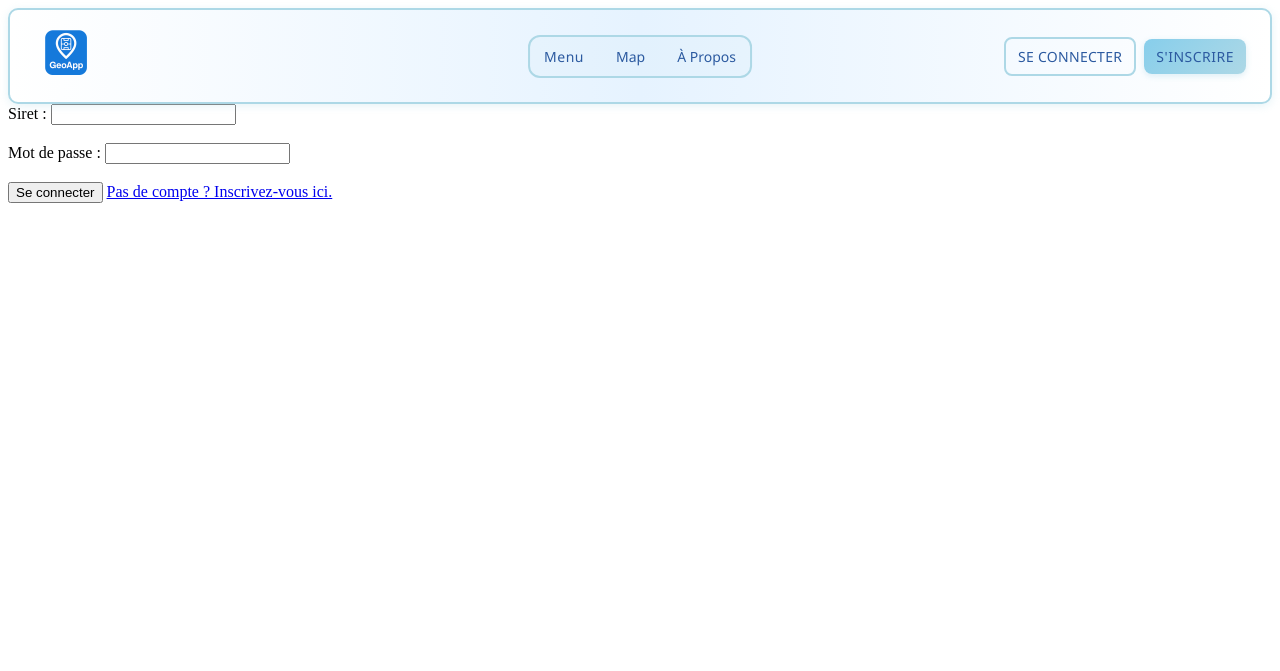
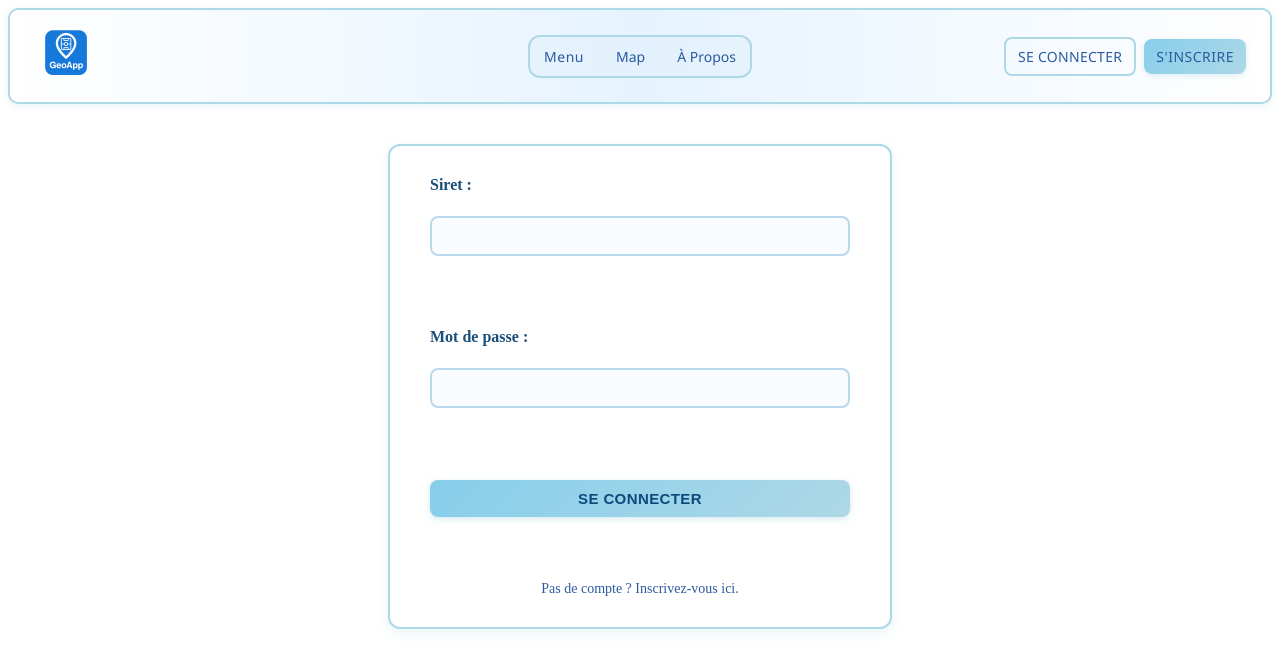
Before and after one commit to Tgby270/GeoApp, a PHP site: page /HTML/connexionPage.php in a window 1280 px wide. Shown: the top 671 px of the page. Run offline with PHP 8.4, Linux system fonts and the light colour scheme.

Commit message:
style inscription et connexion

```diff
--- /dev/null
+++ b/CSS/inscription.css
@@ -0,0 +1,92 @@
+.form-container {
+    display: flex;
+    justify-content: center;
+    margin-top: 40px;
+    padding: 0 12px;
+}
+
+form {
+    background: #ffffff;
+    padding: 30px 40px;
+    border-radius: 12px;
+    box-shadow: 0 4px 12px rgba(173, 216, 230, 0.25);
+    border: 2px solid #add8e6;
+    max-width: 420px;
+    width: 100%;
+    display: flex;
+    flex-direction: column;
+    gap: 18px;
+}
+
+form label {
+    font-weight: 600;
+    color: #1a4f7a;
+    margin-bottom: 4px;
+    display: block;
+}
+
+form input[type="integer"],
+form input[type="email"],
+form input[type="password"],
+form input[type="password2"] {
+    width: 100%;
+    padding: 10px 12px;
+    border-radius: 8px;
+    border: 2px solid #b9d9ef;
+    background: #f8fcff;
+    font-size: 14px;
+    transition: all 0.25s ease;
+    box-sizing: border-box;
+}
+
+form input:focus {
+    border-color: #6bb8e8;
+    box-shadow: 0 0 6px rgba(104, 175, 226, 0.4);
+    outline: none;
+}
+
+form input[type="submit"] {
+    background: linear-gradient(135deg, #87ceeb 0%, #add8e6 100%);
+    border: none;
+    padding: 10px;
+    border-radius: 8px;
+    color: #0d4a7c;
+    font-weight: 700;
+    font-size: 15px;
+    cursor: pointer;
+    transition: 0.3s;
+    text-transform: uppercase;
+    letter-spacing: 0.4px;
+    box-shadow: 0 2px 6px rgba(173, 216, 230, 0.5);
+}
+
+form input[type="submit"]:hover {
+    background: linear-gradient(135deg, #6fb7db 0%, #87ceeb 100%);
+    transform: translateY(-2px);
+    box-shadow: 0 6px 12px rgba(173, 216, 230, 0.6);
+}
+
+form a {
+    display: block;
+    text-align: center;
+    margin-top: 10px;
+    text-decoration: none;
+    color: #2c5aa0;
+    font-size: 14px;
+    transition: color 0.2s ease;
+}
+
+form a:hover {
+    color: #1a5f9e;
+    text-decoration: underline;
+}
+
+@media (max-width: 480px) {
+    form {
+        padding: 22px;
+    }
+
+    form input[type="submit"] {
+        font-size: 14px;
+    }
+}
--- a/HTML/connexionPage.php
+++ b/HTML/connexionPage.php
@@ -3,21 +3,25 @@
 <head>
     <meta charset="UTF-8">
     <meta name="viewport" content="width=device-width, initial-scale=1.0">
+    <link rel="stylesheet" href="/GeoApp/CSS/inscription.css">
     <title>Connexion</title>
 </head>
 <body>
     <header>
         <?php include './header.html'; ?>
     </header>
+    <div class="form-container">
         <form action="/GEOAPP/PHP/connexion.php" method="post">
             <label for="siret">Siret : </label>
-        <input type="siret" id="siret" name="siret" required><br><br>
+            <input type="integer" id="siret" name="siret" required><br><br>
 
             <label for="password">Mot de passe : </label>
             <input type="password" id="password" name="password" required><br><br>
 
             <input type="submit" value="Se connecter">
+            <br>
             <a href="/GeoApp/HTML/inscription.php">Pas de compte ? Inscrivez-vous ici.</a>
         </form>
+    </div>
 </body>
 </html>
--- a/HTML/inscription.php
+++ b/HTML/inscription.php
@@ -3,12 +3,14 @@
 <head>
     <meta charset="UTF-8">
     <meta name="viewport" content="width=device-width, initial-scale=1.0">
+    <link rel="stylesheet" href="/GeoApp/CSS/inscription.css">
     <title>Inscription</title>
 </head>
 <body>
     <header>
         <?php include './header.html'; ?>
     </header>
+    <div class="form-container">
         <form action="/GEOAPP/PHP/inscription.php" method="post">
             <label for="siret">Numero de Siret : </label>
             <input type="integer" id="siret" name="siret" required><br><br>
@@ -23,7 +25,9 @@
             <input type="password2" id="password2" name="password2" required><br><br>
 
             <input type="submit" value="S'inscrire">
+            <br>
             <a href="/GeoApp/HTML/connexionPage.php">Déjà un compte ? Connectez-vous ici.</a>
         </form>
+    </div>
 </body>
 </html>
```
Also changed, not shown: CSS/connexion.css (added, +90 -0 lines). Lines whose indentation alone changed are shown as unchanged.
